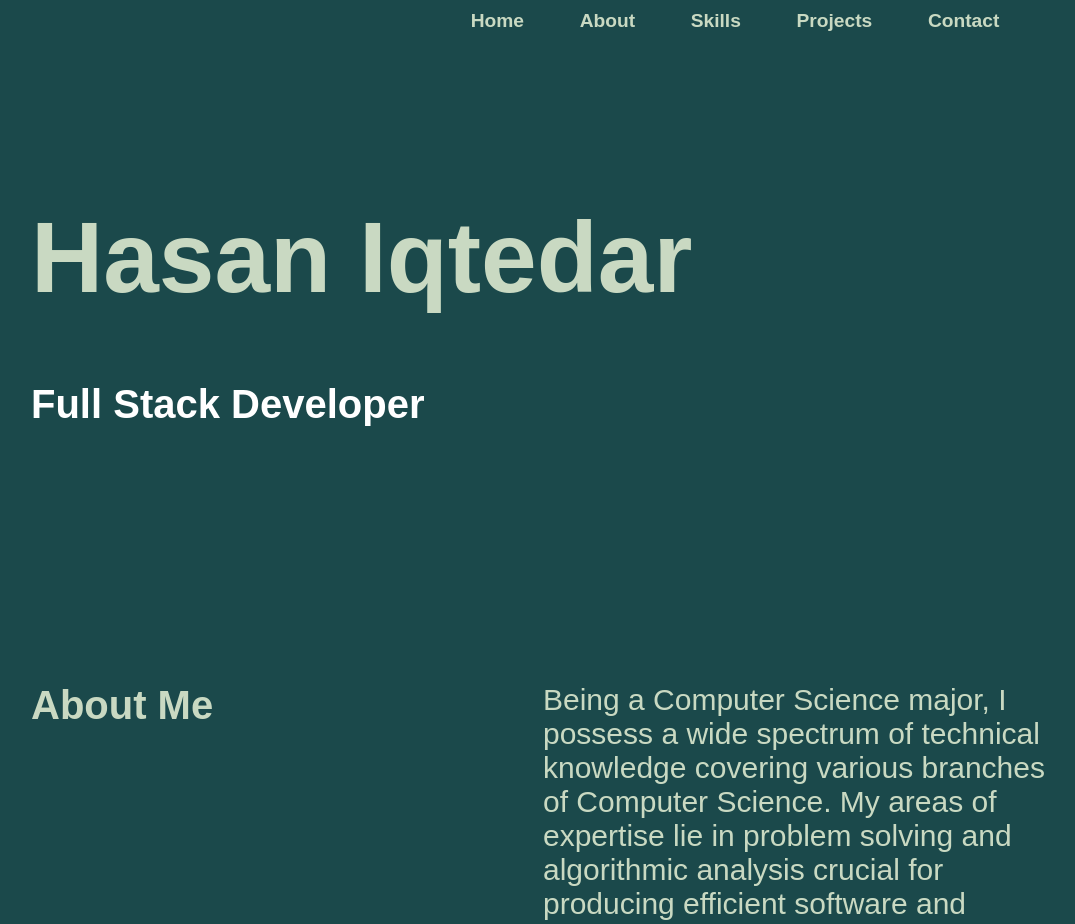
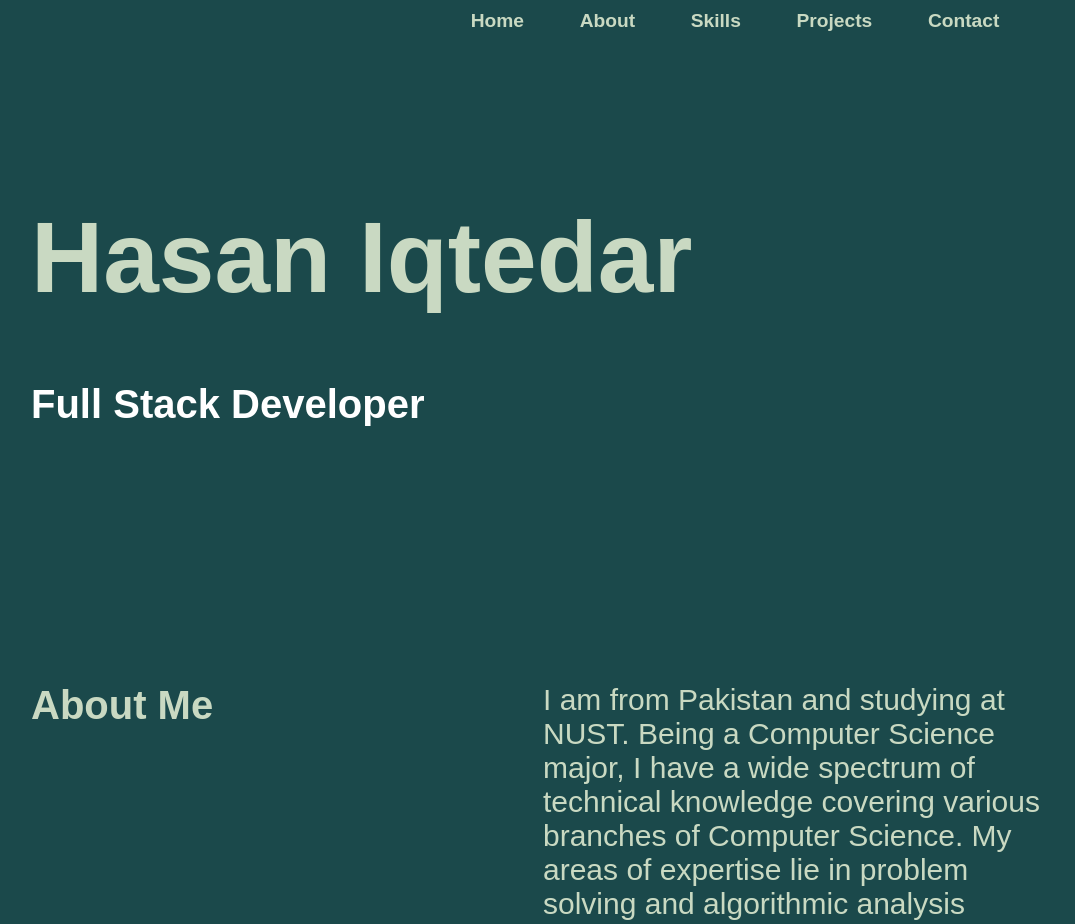
Before and after one commit to Hasan-Iqtedar/Hasan-Iqtedar.github.io, a React (Create React App) app: page / in a window 1280 px wide. Shown: the top 924 px of the page, without its empty margins (97-1172 px from the left). Built offline with nearby package versions, Linux system fonts and the light colour scheme.

Commit message:
Update content

```diff
--- a/src/components/About.js
+++ b/src/components/About.js
@@ -6,12 +6,14 @@ const About = (props) => {
       <div className="container">
         <h1>About Me</h1>
         <div className="content">
-          Being a Computer Science major, I possess a wide spectrum of technical
-          knowledge covering various branches of Computer Science. My areas of
-          expertise lie in problem solving and algorithmic analysis crucial for
-          producing efficient software and scalable solutions.
+          I am from Pakistan and studying at NUST. Being a Computer Science
+          major, I have a wide spectrum of technical knowledge covering
+          various branches of Computer Science. My areas of expertise lie in
+          problem solving and algorithmic analysis crucial for producing
+          efficient and reliable software and scalable solutions.
           <br></br>
-
+          As a Full Stack Developer, I aim to develop optimized Applications
+          with elegant code.
         </div>
       </div>
     </div>
```
